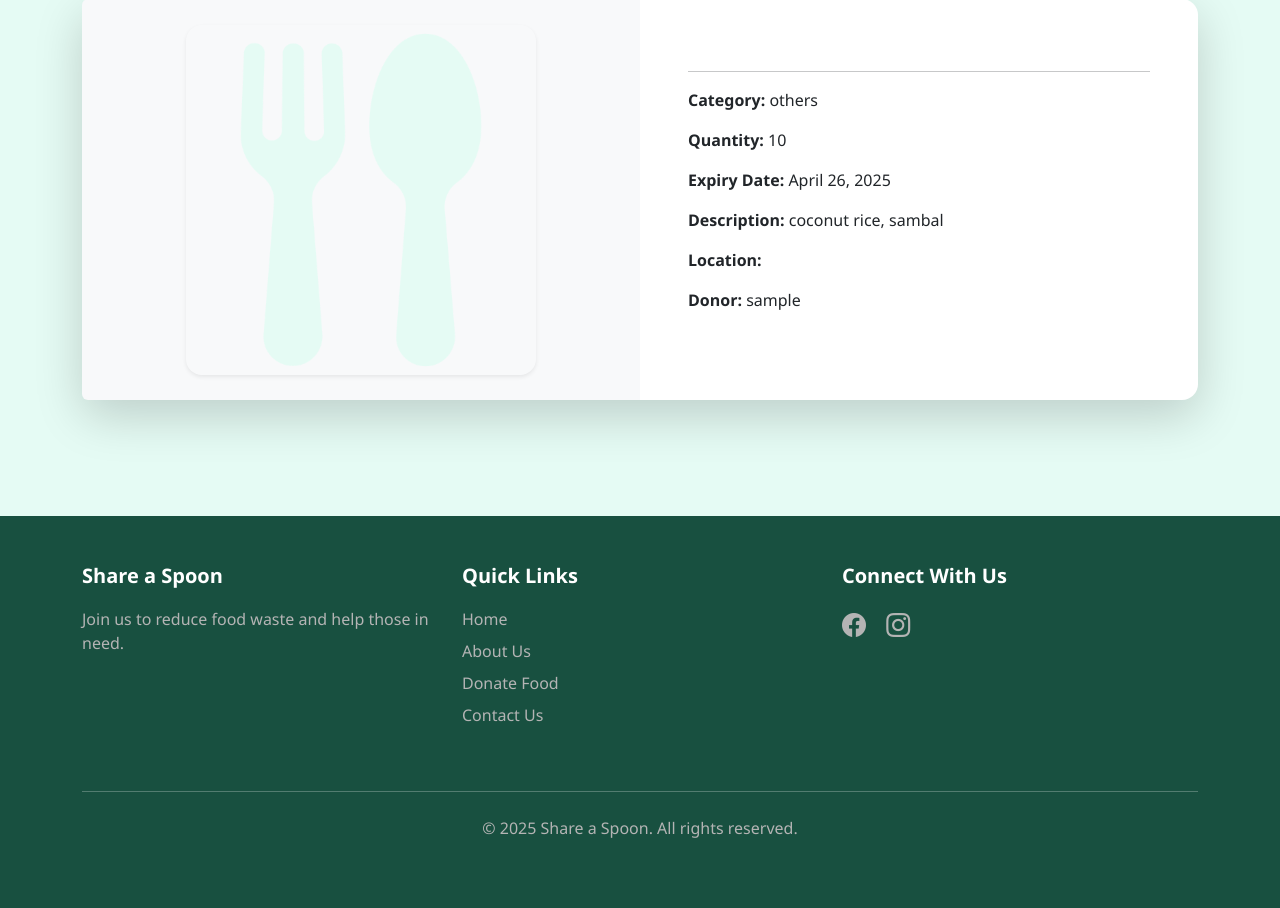
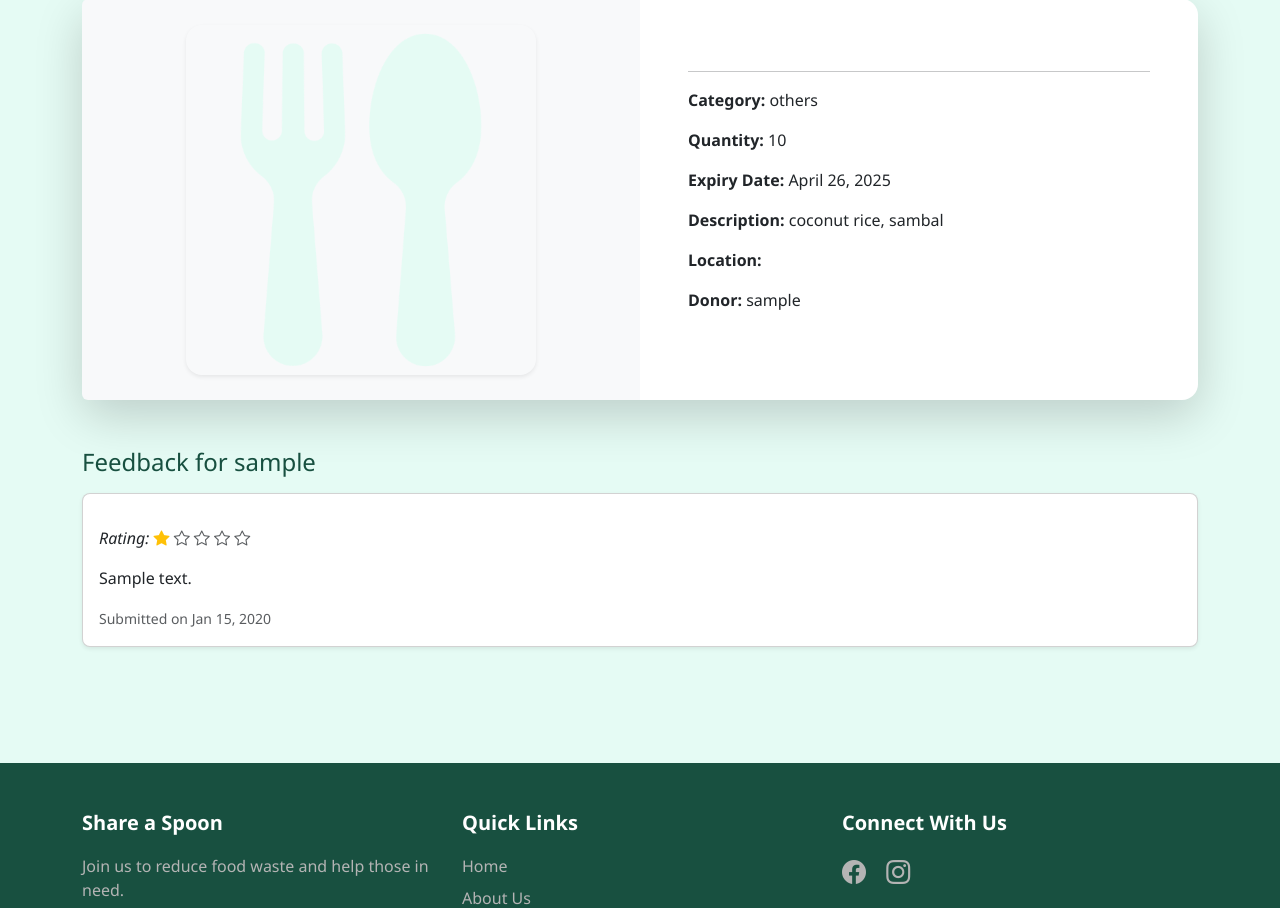
Before and after one commit to cloudyxtj/DonationSystem, a Django app: page /donation/donations/1/ in a window 1280 px wide. Shown: the part 158-1066 px from the top of the page. Before the commit the page ends 996 px from the top, so only its background shows below. Run offline with Django 5.2, Linux system fonts and the light colour scheme; data comes from the database, SQL or seed files in the repository; tables that the repository leaves empty hold one stand-in row (values such as "Sample post"); parts of the project's set-up code (start-up, migrations or seed data) failed here and were passed over; some libraries are stand-ins or nearby versions.

Commit message:
add feedback html, update css

```diff
--- /dev/null
+++ b/feedback/templates/feedback/feedback_list.html
@@ -0,0 +1,25 @@
+<div class="container my-5">
+    <h4 class="mb-3">Feedback for {{ donation.donor.user.username }}</h4>
+    {% if feedbacks %}
+    {% for feedback in feedbacks %}
+    <div class="card mb-3 shadow-sm rounded-3">
+        <div class="card-body">
+            <p><strong>{{ feedback.request.donation.food_name }}</strong></p>
+            <p><em>
+                    Rating:
+                    {% for i in "12345"|make_list %}
+                    {% if forloop.counter <= feedback.rating %} <i class="bi bi-star-fill text-warning"></i>
+                        {% else %}
+                        <i class="bi bi-star text-muted"></i>
+                        {% endif %}
+                        {% endfor %}
+                </em></p>
+            <p>{{ feedback.comment }}</p>
+            <small class="text-muted">Submitted on {{ feedback.submitted_at|date:"M d, Y" }}</small>
+        </div>
+    </div>
+    {% endfor %}
+    {% else %}
+    <p class="text-muted">No feedback available for this donor yet.</p>
+    {% endif %}
+</div>
```
Also changed, not shown: static/css/custom.css (+53 -29 lines).
